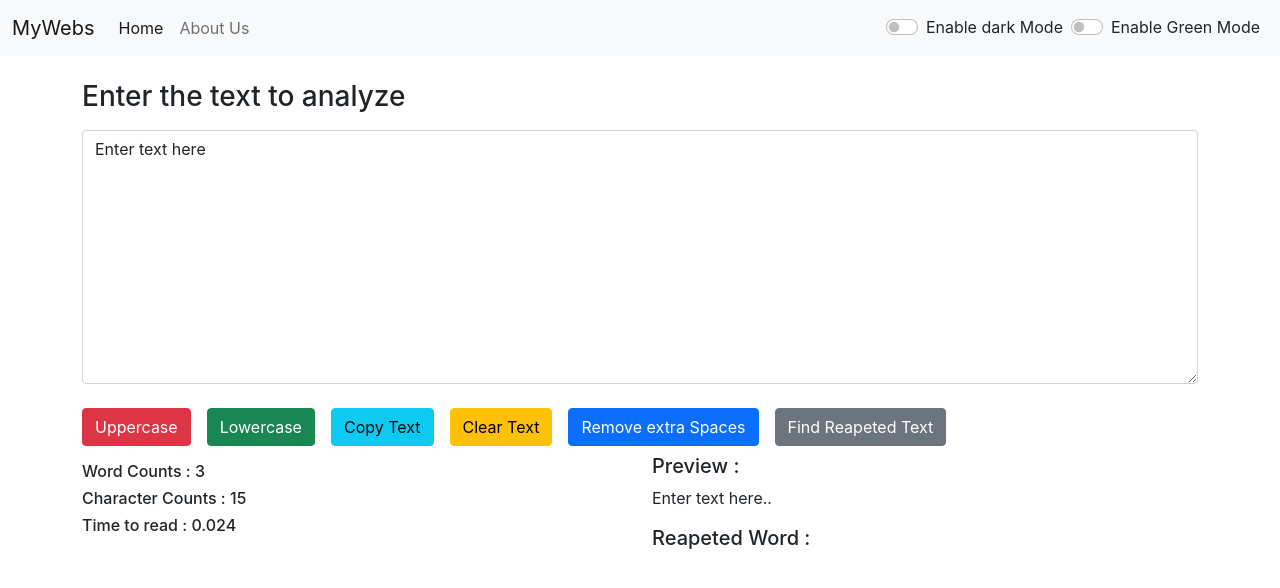
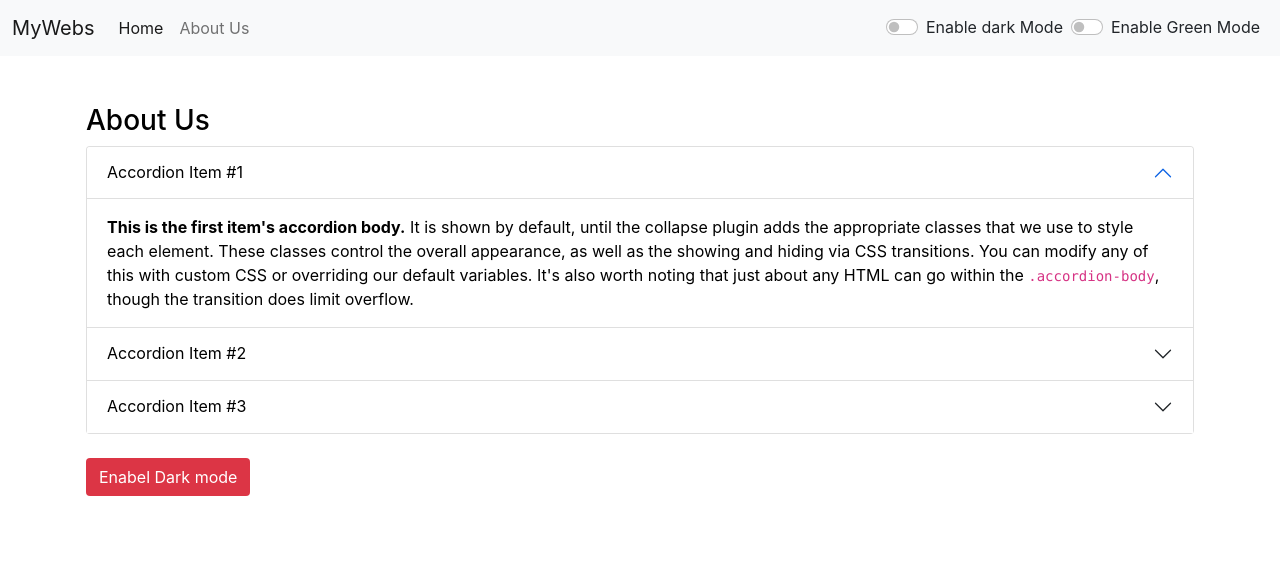
Before and after one commit to shivamnegi479/React-js, a React (Create React App) app: page /about in a window 1280 px wide. Shown: the top 588 px of the page. Built offline with nearby package versions, Linux system fonts and the light colour scheme.

Commit message:
second commit after implementing react router dom

```diff
--- a/package.json
+++ b/package.json
@@ -8,6 +8,7 @@
     "@testing-library/user-event": "^13.5.0",
     "react": "^17.0.2",
     "react-dom": "^17.0.2",
+    "react-router-dom": "^5.3.0",
     "react-scripts": "5.0.0",
     "web-vitals": "^2.1.4"
   },
--- a/src/components/About.js
+++ b/src/components/About.js
@@ -1,5 +1,6 @@
 import React from 'react'
 import { useState } from 'react';
+
 
 export default function () {
    const [myStyle, setmyStyle] = useState({
@@ -37,6 +38,7 @@ export default function () {
 
   return (
       <>
+
     <div className="container my-4 p-3" style={myStyle}>
         <h3 className='my-2'>About Us</h3>
         <div className="accordion" id="accordionExample">
--- a/src/components/main.js
+++ b/src/components/main.js
@@ -1,8 +1,15 @@
 import React, { useState } from "react";
-// import About from './About';
+import {
+  BrowserRouter as Router,
+  Switch,
+  Route,
+  Link
+} from "react-router-dom";
+import About from './About';
 import Alert from "./Alert";
 import Navbar from "./navbar";
 import TextForm from "./TextForm";
+
 const Main = () => {
   const [mode, setmode] = useState("light");
   const [alert, setAlert] = useState(null)
@@ -62,10 +69,21 @@ const Main = () => {
 
   return (
     <>
+    <Router>
       <Navbar title="MyWebs" mode={mode} toggleMode={togllemode} greenToggle={greenToggle}  />
       <Alert myalert={alert} />
-      <TextForm heading="Enter the text to analyze"  showalert={showAlert}/>
-      {/* < About /> */}
+
+
+
+      <Switch>
+          <Route path="/about">
+            <About />
+          </Route>
+          <Route path="/">
+          <TextForm heading="Enter the text to analyze"  showalert={showAlert}/>
+          </Route>
+        </Switch>
+        </Router>
     </>
   );
 };
--- a/src/components/navbar.js
+++ b/src/components/navbar.js
@@ -1,8 +1,11 @@
 import React from "react";
 import PropTypes from "prop-types";
+import { Link } from "react-router-dom";
+
 const Navbar = (props) => {
   return (
     <div>
+
       <nav className={`navbar navbar-expand-lg navbar-${props.mode} bg-${props.mode}`}>
         <div className="container-fluid">
           <a className="navbar-brand" href="/">
@@ -22,14 +25,14 @@ const Navbar = (props) => {
           <div className="collapse navbar-collapse" id="navbarSupportedContent">
             <ul className="navbar-nav me-auto mb-2 mb-lg-0">
               <li className="nav-item">
-                <a className="nav-link active" aria-current="page" href="/">
+                <Link className="nav-link active" aria-current="page" to="/">
                   Home
-                </a>
+                </Link>
               </li>
               <li className="nav-item">
-                <a className="nav-link" href="./About">
+                <Link className="nav-link" to="/about">
                   About Us
-                </a>
+                </Link>
               </li>
             </ul>
             <div className={`form-check form-switch text-${props.mode==='dark'?'light':'dark'}`}>
```
Also changed, not shown: 1 other file (tests, documents, lock files or other folders).
